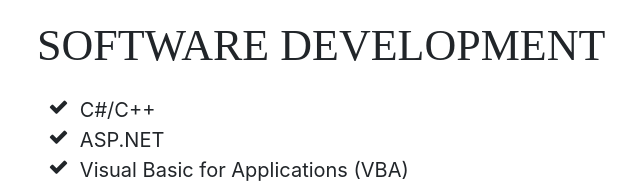
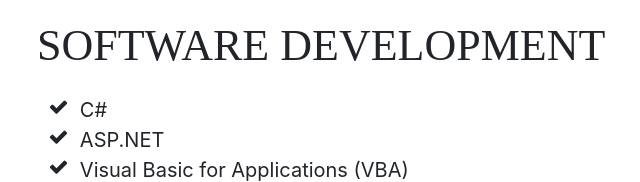
Before and after one commit to Jrlmlrj/molinajr_portfolio, a website with bundled scripts: page index.html in a window 1280 px wide. Shown: the part 2276-2458 px from the top of the page, 283-923 px from the left. Built offline with nearby package versions, Linux system fonts and the light colour scheme; a web font is replaced by a local one.

Commit message:
Update index.html

```diff
--- a/index.html
+++ b/index.html
@@ -174,7 +174,7 @@
         <ul class="fa-ul mb-0" style="font-size: 1.25rem;">
           <li>
             <i class="fa-li fa fa-check"></i>
-            C#/C++
+            C#
           </li>
           <li>
             <i class="fa-li fa fa-check"></i>
```
